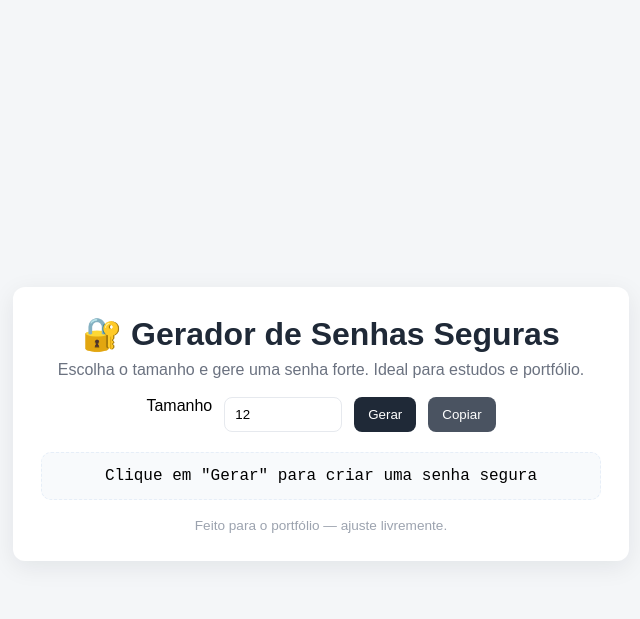
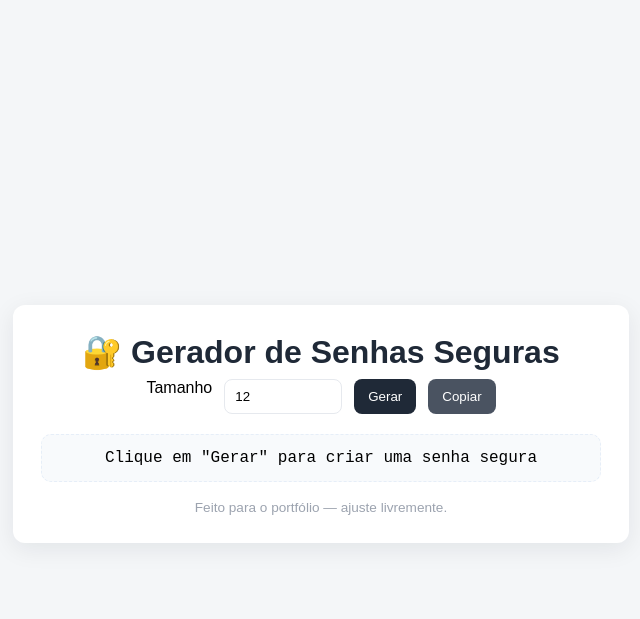
Before and after one commit to alexandredoamarante/gerador-senhas, a Flask app: page / in a window 1280 px wide. Shown: the top 619 px of the page, without its empty margins (319-959 px from the left). Run offline with Flask 3, Linux system fonts and the light colour scheme.

Commit message:
Update index.html

```diff
--- a/templates/index.html
+++ b/templates/index.html
@@ -73,7 +73,6 @@
 <body>
     <div class="card">
         <h1>🔐 Gerador de Senhas Seguras</h1>
-        <p class="lead">Escolha o tamanho e gere uma senha forte. Ideal para estudos e portfólio.</p>
 
         <form method="POST" id="form">
             <label for="tamanho">Tamanho</label>
```
